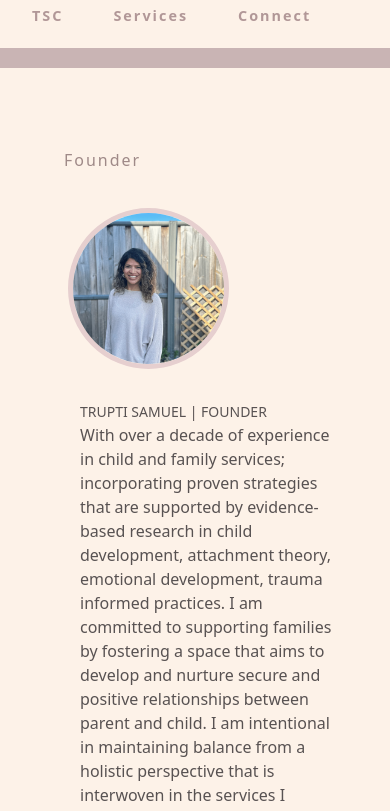
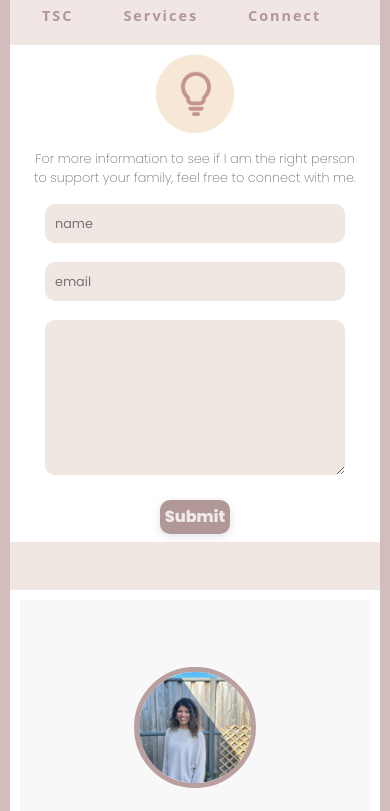
Before and after one commit to R-LaRoi/tsam-vite, a React (Vite) app: page /linkconnect in a window 390 px wide. Shown: the top 811 px of the page. Built offline with nearby package versions, Linux system fonts and the light colour scheme.

Commit message:
Changed Modal
Added form to contact page

```diff
--- a/src/Components/Contact.jsx
+++ b/src/Components/Contact.jsx
@@ -7,18 +7,14 @@ export default function Contact () {
 
 return(
 
-<div className='contact-pg'>
-
+<div className='abt-column'>
      <div>
-      <div className='title'>
-  Founder</div>
+      {/* <div className=''>
+  Founder</div> */}
   <img  className="trupti" src={trupti}></img>
 </div>
-
-<div className='abt-text'>
-
-
-        <br></br>
+<div className=''>
+  <br></br>
          <small><b>TRUPTI SAMUEL </b></small>
            <small> | FOUNDER</small>  <br></br>
 With over a decade of experience in child and family services; incorporating proven strategies that are supported by evidence-based research in child development, attachment theory, emotional development, trauma informed practices. I am committed to supporting families by fostering a space that aims to develop and nurture secure and positive relationships between parent and child.
@@ -27,27 +23,21 @@ I am intentional in maintaining balance from a holistic perspective that is inte
 
  <ul className='icons'>
 <li className='i-list'>
- <a href ='https://au.linkedin.com/in/trupti-samuel-98939747' target= 'blank_'> <i className="fa-brands fa-linkedin"></i></a>
-
+ <a href ='https://au.linkedin.com/in/trupti-samuel-98939747' target= 'blank_' className='i-list' > <i className="fa-brands fa-linkedin"></i></a>
 
   </li>
   <li className='i-list'>
-    <a href ='@truptisamuelconsultancy@gmail.com ' target= 'blank_'><i className="fa-brands fa-instagram"></i></a></li>
-  <li className='i-list'>   <a href ='@truptisamuelconsultancy@gmail.com ' target= 'blank_'><i className="fa-brands fa-facebook"></i></a></li>
+    <a href ='@truptisamuelconsultancy@gmail.com ' target= 'blank_' className='i-list'><i className="fa-brands fa-instagram" ></i></a></li>
+  <li className='i-list'>   <a href ='@truptisamuelconsultancy@gmail.com ' target= 'blank_'  className='i-list'><i className="fa-brands fa-facebook"></i></a></li>
 
   <li className='i-list'>
-       <a href =' @truptisamuelconsultancy@gmail.com  ' target= 'blank_'>
+       <a href =' @truptisamuelconsultancy@gmail.com  ' target= 'blank_' className='i-list'>
     <i className="fa-solid fa-envelope"></i></a></li>
   </ul>
 </div>
 
 </div>
 
-
-
-
-
-
 )
 
 }
--- a/src/Components/LinkContact.jsx
+++ b/src/Components/LinkContact.jsx
@@ -2,18 +2,51 @@
 import React from 'react'
 import Contact from "./Contact";
 import Navbar from './Navbar';
+import puzzle from './assets/3.png'
 
 
 export default function LinkContact()  {
 
 return(
 
-  <>
-  <Navbar />
-  <div className='link-contact'>
-  <Contact />
+  <div div className='container-contact'>
+<Navbar />
+  <section className='link-contact'>
+    <form  className='modal-form'>
+    <div className="sub-text">
+     <img src={puzzle} width={80}></img>
+     <br/>
+
+         {/* <div className='message'>
+         Your message has been sent. Thank you for choosing to connect with TSC!
+         </div> */}
+
+         <div className='message'>
+            For more information to see if I am the right person to support your family, feel free to connect with me.
+            </div>
+
+ </div>
+
+
+  <input  placeholder = 'name' type="text" id="fname" name="fname" className='t-area'
+  />
+  <br/>
+  <br/>
+
+  <input  placeholder ='email' type="text" id="email" name="email" className='t-area'/>
+  <br />
+  <br />
+   <textarea  className='t-area' name="" id="" cols="40" rows="7"  > </textarea>
+   <br/>
+   <input className='appt-btn'  type="submit" id="form-btn"/> <br/>
+     {/* <button className='x-btn'  type="click" id="form-btn">X</button>  */}
+
+  </form>
+ <Contact/>
+  </section>
+
+
   </div>
-  </>
 )
 
 }
--- a/src/Components/Services.jsx
+++ b/src/Components/Services.jsx
@@ -3,33 +3,33 @@ import './stylesheets/services.css'
 import mdkids from './assets/mdkidsdsk.jpg'
 import puzzle from './assets/2.png'
 import servPkg from './data'
+import { Link } from "react-router-dom";
 
 export default function Services () {
 
-let [showForm, setShowForm] = useState(false);
-let [showMessage, setShowMesage] = useState (false);
-let [exitForm, setExitForm] = useState(false);
+// let [showForm, setShowForm] = useState(false);
+// let [showMessage, setShowMesage] = useState (false);
+// let [exitForm, setExitForm] = useState(false);
 
 
+// function clickedBtn(event){
+//       event.preventDefault()
+//        return(setShowForm(!showForm))
 
-function clickedBtn(event){
-      event.preventDefault()
-       return(setShowForm(!showForm))
+// }
 
-}
+// function showThankYou(event){
+//       event.preventDefault()
+//          return(
+//             setShowMesage(!showMessage))
 
-function showThankYou(event){
-      event.preventDefault()
-         return(
-            setShowMesage(!showMessage))
+// }
 
-}
+// function closeForm(event){
+//    event.preventDefault()
+//       return (setExitForm(!exitForm))
 
-function closeForm(event){
-   event.preventDefault()
-      return (setExitForm(!exitForm))
-
-}
+// }
 
 
 let servCards = servPkg.map((service, index) => {
@@ -74,9 +74,14 @@ return(
             </ul>
 
          <div>
-         <button className='appt-btn' onClick={clickedBtn}>
+              <button className='appt-btn'>
+
+                <Link to="/linkconnect" className="appt-btn">BOOK NOW</Link>
+
+            </button>
+         {/* <button className='appt-btn' onClick={clickedBtn}>
             BOOK NOW
-            </button>
+            </button> */}
             </div>
             </div>
          </div>
@@ -84,7 +89,7 @@ return(
 
 <div className='form-modal '>
 
-{showForm ?
+{/* {showForm ?
 
  <form onSubmit={showForm} className='modal-form'>
 
@@ -121,6 +126,7 @@ return(
 
  : null }
 
+  </div>  */}
   </div>
 
 <section className='-serv-options'>
--- a/src/Components/stylesheets/contact.css
+++ b/src/Components/stylesheets/contact.css
@@ -1,62 +1,100 @@
-.link-contact {
-  padding-top: 3rem;
-  background-color: rgb(253, 242, 232);
-  height: 100vh;
+.message {
+  padding: 1rem;
 }
-.contact-pg {
-  color: rgb(88, 82, 82);
-  padding-top: 5rem;
-  background-color: rgb(253, 242, 232);
-  display: grid;
-  grid-template-columns: 0.3fr 1fr;
-  font-weight: 200;
-  height: 80vh;
-  border-top: 20px solid rgb(201, 180, 180);
+
+.container-contact {
+  border: 10px solid rgb(210, 188, 188);
 }
 
 .trupti {
   position: relative;
-  /* left: 10rem; */
-  border: 10px solid rgb(230, 207, 207);
-  width: 70%;
+
+  border: 10px solid rgb(210, 188, 188);
+  width: 30%;
   border-radius: 50%;
-  margin-left: 20%;
   margin-top: 10%;
 }
 
 .abt-text {
   padding: 2rem;
-  font-size: 1.3rem;
 }
 
+.abt-column {
+  padding: 3.5rem;
+  font-size: 0.8rem;
+  text-align: center;
+  background-color: rgb(248, 248, 248);
+}
+
+ul.icons {
+  margin-left: 55px;
+}
 .icons {
   padding-top: 10px;
   list-style: none;
   display: flex;
+
   gap: 20px;
   color: rgb(201, 180, 180);
 }
 
+.link-contact {
+  border-top: 30px solid #f0e6e3;
+  border-bottom: 30px solid #f0e6e3;
+  display: grid;
+  grid-template-columns: 1fr 1fr;
+  font-family: "Poppins";
+  font-weight: 200;
+  background-color: rgba(236, 223, 218, 0.776);
+}
+
+.t-area {
+  padding: 10px;
+  width: 400px;
+  border: none;
+  outline: none;
+  border-radius: 10px;
+  background-color: rgba(236, 223, 218, 0.776);
+}
+
+form {
+  color: rgb(122, 110, 110);
+  padding: 5rem;
+  text-align: center;
+  background-color: rgb(255, 255, 255);
+}
 @media only screen and (max-width: 768px) {
-  .contact-pg {
-    color: rgb(88, 82, 82);
-    padding-top: 5rem;
-    background-color: rgb(253, 242, 232);
-    display: grid;
-    grid-template-columns: 1fr;
-    font-weight: 200;
-    height: max-content;
-    padding-left: 2rem;
-    /* text-align: center; */
+  .modal-form {
+    padding: 0.5rem;
+    font-size: 0.8rem;
   }
 
+  .abt-column {
+    padding: 2.5rem;
+    font-size: 0.8rem;
+    text-align: center;
+    margin-top: 3rem;
+    color: rgb(122, 110, 110);
+    border: 10px solid white;
+  }
+  .t-area {
+    padding: 10px;
+    width: 300px;
+  }
+  .link-contact {
+    border-top: 50px solid #f0e6e3;
+    display: grid;
+    height: max-content;
+    grid-template-columns: 1fr;
+    font-family: "Poppins";
+    font-weight: 200;
+    margin-top: -4%;
+  }
   .trupti {
     position: relative;
-    /* left: 10rem; */
-    border: 5px solid rgb(230, 207, 207);
+    border: 5px solid rgb(186, 159, 159);
     width: 45%;
     border-radius: 50%;
-    margin-left: 10%;
     margin-top: 10%;
   }
 
@@ -65,5 +103,6 @@
     font-size: 1rem;
     margin-top: -25%;
     padding-top: 6rem;
+    color: whitesmoke;
   }
 }
--- a/src/Components/stylesheets/services.css
+++ b/src/Components/stylesheets/services.css
@@ -63,20 +63,25 @@
 
 .appt-btn {
   margin-top: 20px;
-  padding: 12px;
+  padding: 5px;
   box-shadow: rgba(99, 99, 99, 0.2) 0px 2px 8px 0px;
   border-radius: 10px;
   background-color: rgb(177, 151, 151);
   border: none;
-  font-size: 1.3rem;
+  font-size: 1rem;
   font-weight: 800;
-
   color: rgba(249, 245, 243, 0.871);
 }
 .serv-dsk-img {
   width: 100%;
 }
+.i-list {
+  color: rgb(118, 107, 107);
+}
 
+ul.icons {
+  margin-left: 55px;
+}
 .-serv-options {
   display: grid;
   grid-template-columns: 1fr 1fr 1fr;
@@ -111,10 +116,12 @@
   text-decoration: underline;
 }
 
+.contact-pg {
+}
 /*  modal css ----------------------------------------*/
 
 .modal-form {
-  position: absolute;
+  /* position: absolute;
   left: 50%;
   transform: translate(-50%);
   width: 85%;
@@ -129,19 +136,10 @@
   border-top: 30px solid rgba(146, 124, 124, 0.819);
   border-bottom: 20px solid rgba(146, 124, 124, 0.819);
   box-shadow: rgba(0, 0, 0, 0.56) 0px 22px 70px 4px;
-  line-height: 1.2;
+  line-height: 1.2; */
 }
 
-.t-area {
-  padding: 10px;
-  width: inherit;
-  border: none;
-  outline: none;
-  border-radius: 10px;
-  background-color: rgba(236, 223, 218, 0.58);
-}
-
-.x-btn {
+/* .x-btn {
   position: relative;
   margin-top: 10%;
   left: 48%;
@@ -150,12 +148,12 @@
   color: white;
   background-color: #b39b99;
   font-weight: 200;
-}
+} */
 
-.x-btn:hover {
+/* .x-btn:hover {
   cursor: pointer;
   background-color: rgb(242, 194, 118);
-}
+} */
 
 /* media queries ------------------*/
 
```
